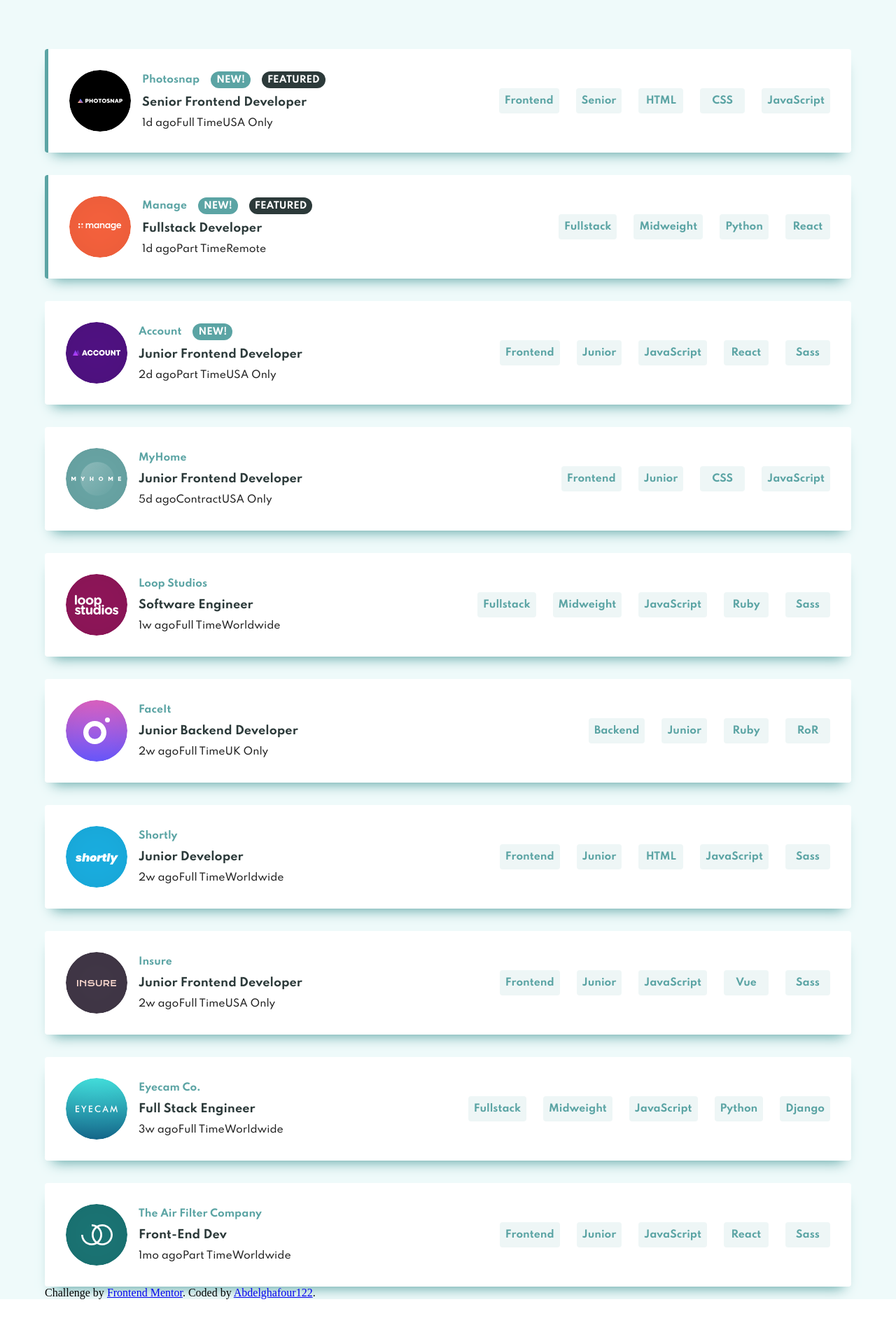
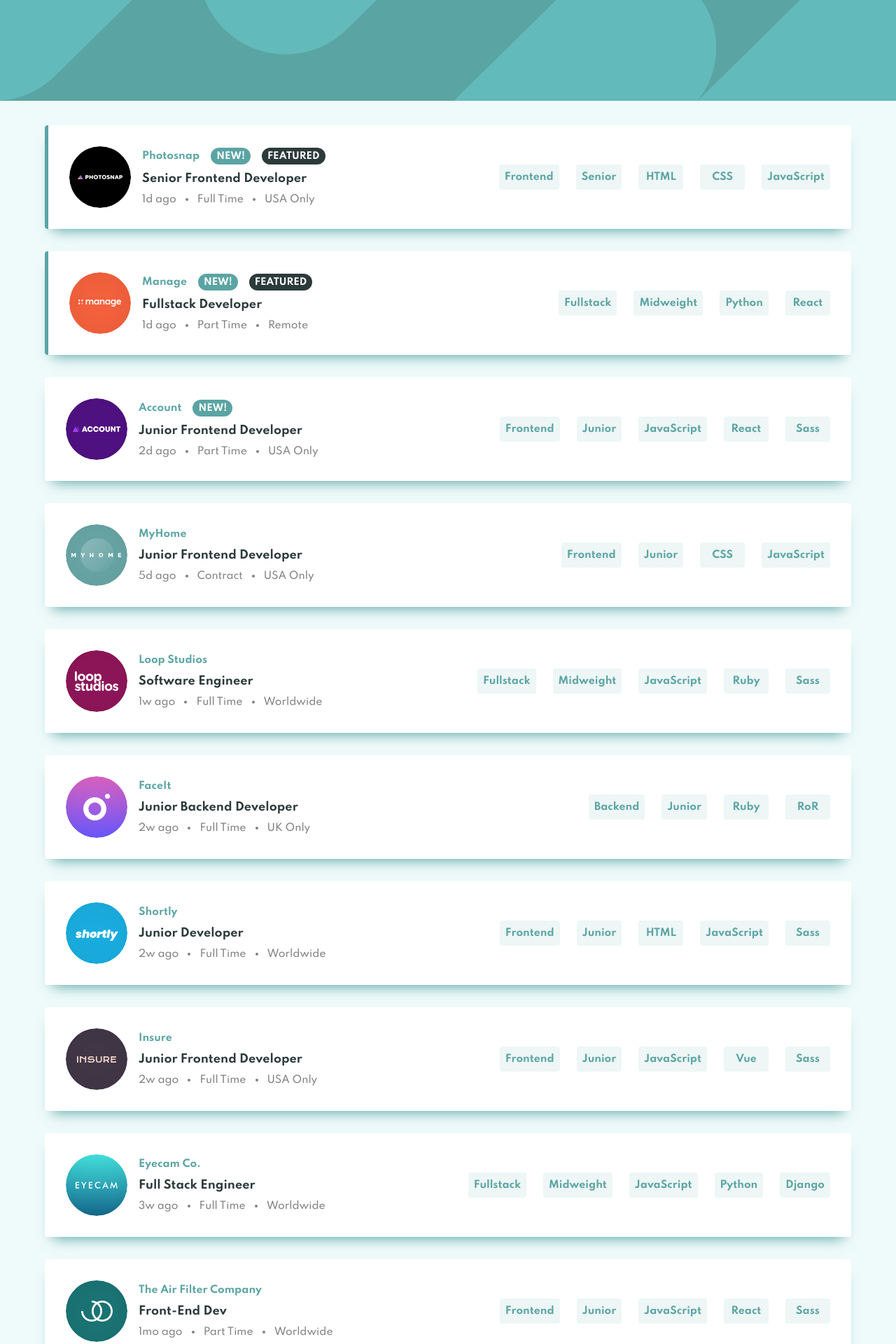
Before and after one commit to Abdelghafour122/static-job-listing, a React (Create React App) app: page / in a window 1280 px wide. Shown: the top 1920 px of the page at 70% size. Before the commit the page ends 1856 px from the top, so only its background shows below. Built offline with nearby package versions, Linux system fonts and the light colour scheme.

Commit message:
made filter func, header

```diff
--- a/src/App.css
+++ b/src/App.css
@@ -1,6 +1,7 @@
 @import url("https://fonts.googleapis.com/css2?family=Spartan:wght@500;700&display=swap");
 
 :root {
+  --primary: hsl(180, 29%, 50%);
   --filterTablets: hsl(180, 31%, 95%);
   --dgCyan: hsl(180, 8%, 52%);
   --vdgCyan: hsl(180, 14%, 20%);
@@ -12,8 +13,45 @@
 
 body {
   margin: 0;
+  background-color: hsl(180, 52%, 96%);
 }
 
 .app {
-  background-color: hsl(180, 52%, 96%);
+  min-height: 100vh;
+  margin-top: -35px;
 }
+
+header {
+  width: 100%;
+  height: 144px;
+  z-index: -1;
+  background-color: var(--primary);
+  position: relative;
+}
+
+header::before {
+  content: "";
+  position: absolute;
+  top: 0;
+  left: 0;
+  height: 100%;
+  width: 100%;
+  background-repeat: no-repeat;
+  background-image: url(./images/bg-header-desktop.svg);
+  background-size: 100% 100%;
+}
+
+footer {
+  text-align: center;
+  padding: 10px;
+  font-family: "Spartan";
+  color: var(--vdgCyan);
+  font-weight: 500;
+  margin-top: 30px;
+}
+
+footer a {
+  font-weight: 700;
+  text-decoration: underline;
+  color: royalblue;
+}
--- a/src/App.js
+++ b/src/App.js
@@ -6,6 +6,7 @@
 function App() {
   return (
     <ThemeProvider theme={theme}>
+      <header></header>
       <main className="app">
         <Container>
           <Core />
--- a/src/components/Core.jsx
+++ b/src/components/Core.jsx
@@ -33,7 +33,8 @@
   const [keyWords, setKeyWords] = useState([]);
 
   useEffect(() => {
-    console.log(keyWords);
+    // console.log(keyWords);
+    filterData(keyWords);
   }, [keyWords]);
 
   const addKeyWord = (val) => {
@@ -47,6 +48,17 @@
     });
     setKeyWords(updatedKeyWords);
   };
+
+  const filterData = (values) => {
+    const res = data.filter((d) => {
+      const keysArray = [d.role, d.level, ...d.tools, ...d.languages];
+      return values.every((v) => keysArray.includes(v));
+    });
+
+    console.log(res);
+    setRelData(res);
+  };
+
   return (
     <div className="core" style={{ margintop: "40px" }}>
       <Card
@@ -69,7 +81,7 @@
         </Stack>
       </Card>
       <Stack spacing={4} sx={{ marginTop: "30px" }}>
-        {data.map((d) => {
+        {relData.map((d) => {
           return (
             <Job
               key={d.id}
--- a/src/components/DeleteFilterButton.jsx
+++ b/src/components/DeleteFilterButton.jsx
@@ -1,6 +1,5 @@
 import { Chip, ThemeProvider } from "@mui/material";
 import React from "react";
-// import ClearIcon from "@mui/icons-material/Clear";
 import { Clear } from "@mui/icons-material";
 import theme from "../styles";
 
@@ -11,6 +10,9 @@
         sx={{
           borderRadius: "5px",
           overflow: "hidden",
+          color: "primary.main",
+          fontWeight: 700,
+          backgroundColor: "neutral.filterTablets",
         }}
         label={text}
         onDelete={() => {
--- a/src/components/Job.jsx
+++ b/src/components/Job.jsx
@@ -29,10 +29,16 @@
   onAdd,
 }) => {
   const classes = useStyles();
+  const show = () => {
+    console.log([role, level, ...languages, ...tools].includes("HTML"));
+  };
   return (
     <ThemeProvider theme={theme}>
       <Card sx={{ boxShadow: "0px 13px 18px -11px hsl(180, 29%, 50%)" }}>
         <Box
+          onDoubleClick={() => {
+            show();
+          }}
           component="div"
           className={classes.jobBox}
           sx={
@@ -86,9 +92,10 @@
                   {position}
                 </Typography>
               </Button>
-              <Box display="flex" alignItems="center">
+
+              <Box className={classes.infoCont}>
                 <Typography variant="body2"> {postedAt} </Typography>
-                <Typography variant="body2">{contract}</Typography>
+                <Typography variant="body2"> {contract} </Typography>
                 <Typography variant="body2"> {location} </Typography>
               </Box>
             </Stack>
@@ -97,11 +104,23 @@
             <FilterButton val={role} onAdd={onAdd} />
             <FilterButton val={level} onAdd={onAdd} />
             {languages.map((l) => {
-              return <FilterButton val={l} onAdd={onAdd} />;
+              return (
+                <FilterButton
+                  key={Math.floor(Math.random() * 1000)}
+                  val={l}
+                  onAdd={onAdd}
+                />
+              );
             })}
 
             {tools.map((t) => {
-              return <FilterButton val={t} onAdd={onAdd} />;
+              return (
+                <FilterButton
+                  key={Math.floor(Math.random() * 1000)}
+                  val={t}
+                  onAdd={onAdd}
+                />
+              );
             })}
           </Stack>
         </Box>
--- a/src/customStyles.js
+++ b/src/customStyles.js
@@ -1,4 +1,5 @@
 import { makeStyles } from "@mui/styles";
+import theme from "./styles";
 
 const useStyles = makeStyles({
   jobBox: {
@@ -6,6 +7,9 @@
     alignItems: "center",
     justifyContent: "space-between",
     padding: "30px",
+    [theme.breakpoints.down("sm")]: {
+      flexDirection: " column",
+    },
   },
   positionHead: {
     color: "#2c3a3a",
@@ -21,6 +25,25 @@
       color: "white",
     },
   },
+  infoCont: {
+    color: "grey",
+    display: "flex",
+    alignItems: "center",
+    "& > *:not(:last-of-type)": {
+      marginRight: "30px",
+      position: "relative",
+      "&::before": {
+        content: "''",
+        position: "absolute",
+        right: "-17px",
+        top: "calc(50% - 2px)",
+        height: "4px",
+        width: "4px",
+        borderRadius: "50%",
+        backgroundColor: "grey",
+      },
+    },
+  },
 });
 
 export default useStyles;
```
